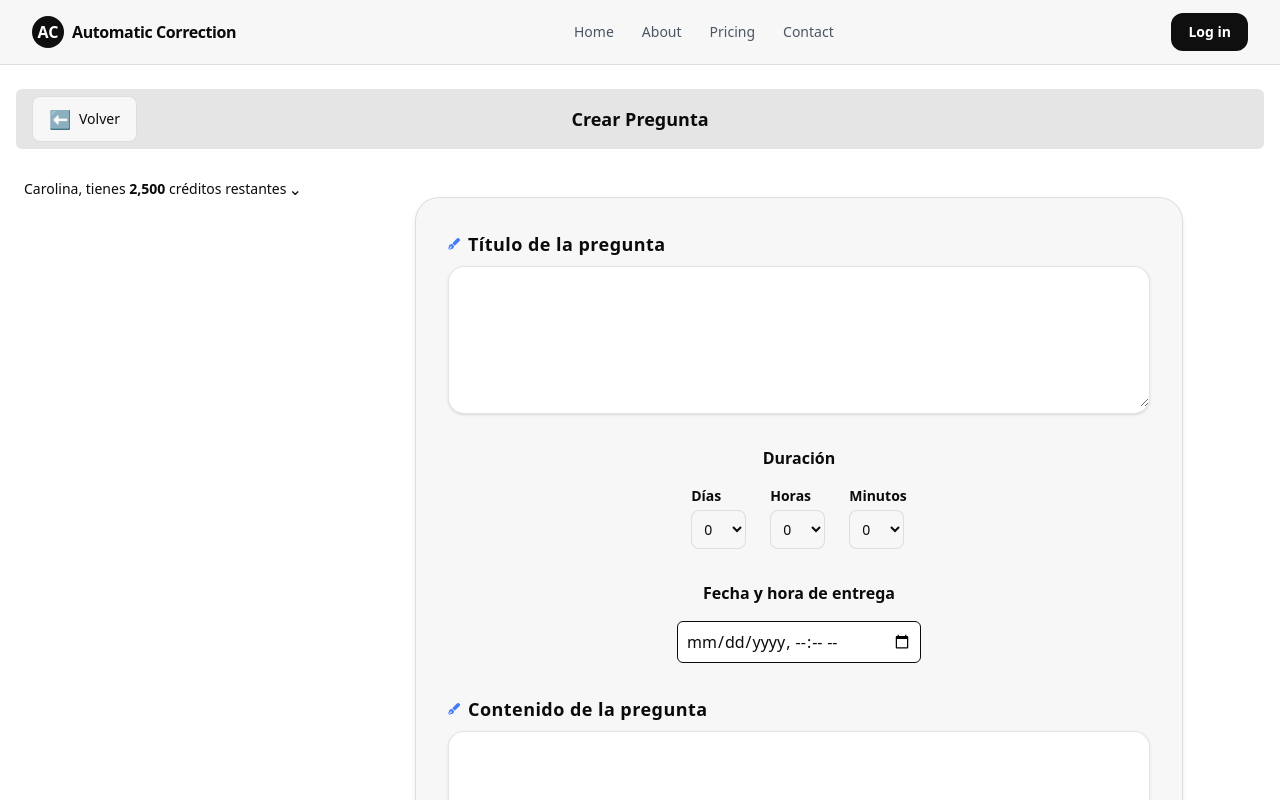
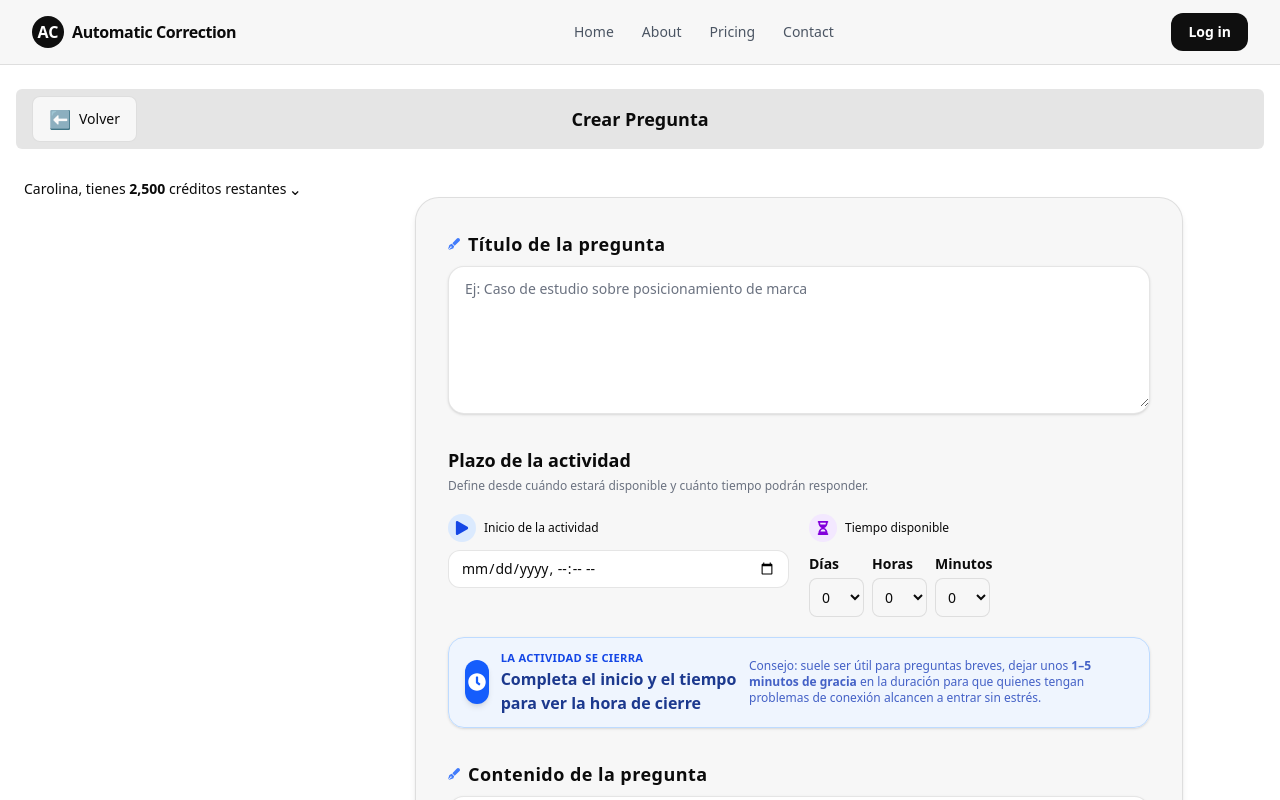
Before and after one commit to Correccion-Automatica/frontend, a React (Vite) app: page /teacher-profile/course-view/1/create-question in a window 1280 px wide. Built offline with nearby package versions, Linux system fonts and the light colour scheme; no server answers.

Commit message:
Quetion form updated

```diff
--- a/src/components/QuestionForm.jsx
+++ b/src/components/QuestionForm.jsx
@@ -8,13 +8,46 @@ import ButtonPrimary from "./ButtonPrimary";
 import ConfirmPopup from "./ConfirmPopUp";
 import { api } from "../lib/axios";
 
+/**
+ * Calcula la fecha/hora de finalización en base a:
+ * - fecha de inicio (startDateIso)
+ * - duración en días / horas / minutos
+ * Devuelve un string listo para mostrar en es-CL o null si falta info.
+ */
+function getEndDateLabel(startDateIso, days, hours, minutes) {
+  if (!startDateIso) return null;
+
+  const start = new Date(startDateIso);
+  if (Number.isNaN(start.getTime())) return null;
+
+  const totalMinutes =
+    (Number(days) || 0) * 24 * 60 +
+    (Number(hours) || 0) * 60 +
+    (Number(minutes) || 0);
+
+  if (totalMinutes <= 0) return null;
+
+  const end = new Date(start.getTime() + totalMinutes * 60 * 1000);
+
+  return end.toLocaleString("es-CL", {
+    dateStyle: "medium",
+    timeStyle: "short",
+  });
+}
+
 export default function QuestionForm({
-  title, setTitle,
-  days, setDays,
-  hours, setHours,
-  minutes, setMinutes,
-  dueDate, setDueDate,
-  content, setContent,
+  title,
+  setTitle,
+  days,
+  setDays,
+  hours,
+  setHours,
+  minutes,
+  setMinutes,
+  dueDate, // ahora lo usamos como INICIO de la actividad
+  setDueDate,
+  content,
+  setContent,
   mode = "view",
   userCredits = 1000000,
   pautaCost = 1000,
@@ -27,9 +60,10 @@ export default function QuestionForm({
   const [showSuccessBanner, setShowSuccessBanner] = useState(false);
   const [guidelineId, setGuidelineId] = useState(null);
   const [isPublished, setIsPublished] = useState(isPublishedInitial);
-  const [publishMessage, setPublishMessage] = useState(""); // 🔔 mensaje publicar/despublicar
+  const [publishMessage, setPublishMessage] = useState("");
 
   const readOnly = !isEditing;
+  const endDateLabel = getEndDateLabel(dueDate, days, hours, minutes);
 
   /* --------------------------------------------------------
    * 1) Buscar guideline
@@ -91,13 +125,11 @@ export default function QuestionForm({
 
       setIsPublished(newStatus);
 
-      // 🔔 Mensaje según acción
       const msg = newStatus
         ? "Pregunta publicada correctamente."
         : "Pregunta despublicada correctamente.";
       setPublishMessage(msg);
 
-      // Opcional: que desaparezca solo después de unos segundos
       setTimeout(() => setPublishMessage(""), 4000);
     } catch (err) {
       console.error("❌ Error al publicar/despublicar:", err);
@@ -105,22 +137,33 @@ export default function QuestionForm({
   };
 
   /* --------------------------------------------------------
-   * 4) PATCH guardar pregunta (totalmente desde aquí)
+   * 4) PATCH guardar pregunta
+   *    (solo cambiamos el cálculo del endDatetime)
    * -------------------------------------------------------- */
   const handleSave = async () => {
     try {
       const durationSeconds =
-        days * 24 * 3600 +
-        hours * 3600 +
-        minutes * 60;
+        (Number(days) || 0) * 24 * 3600 +
+        (Number(hours) || 0) * 3600 +
+        (Number(minutes) || 0) * 60;
+
+      // Calculamos fecha de cierre como inicio + duración
+      let endDatetime = null;
+      if (dueDate && durationSeconds > 0) {
+        const start = new Date(dueDate);
+        if (!Number.isNaN(start.getTime())) {
+          const end = new Date(start.getTime() + durationSeconds * 1000);
+          endDatetime = end.toISOString();
+        }
+      }
 
       // Body base (lo que siempre se puede editar)
       let body = {
         duration: durationSeconds,
-        endDatetime: dueDate ? new Date(dueDate).toISOString() : null,
+        endDatetime: endDatetime, // 👈 ahora es derivada, no el dueDate directo
       };
 
-      // Si NO hay guideline → permitir editar todo
+      // Si NO hay guideline → permitir editar todo (igual que antes)
       if (!guidelineId) {
         body.title = title;
         body.content = content;
@@ -139,11 +182,18 @@ export default function QuestionForm({
 
   return (
     <div className="mt-6 px-4 space-y-8 relative">
-
       {/* ✏️ EDITAR */}
       {mode === "view" && !isEditing && (
         <div className="absolute top-[-20px] right-[30px]">
-          <ButtonPrimary onClick={() => setIsEditing(true)}>
+          <ButtonPrimary
+            onClick={() => setIsEditing(true)}
+            className="
+              bg-gradient-to-r from-indigo-500 to-blue-500
+              text-white
+              hover:from-indigo-600 hover:to-blue-600
+              transition-colors
+            "
+          >
             ✏️ Editar
           </ButtonPrimary>
         </div>
@@ -168,24 +218,75 @@ export default function QuestionForm({
       )}
 
       {/* CARD */}
-      <div className="max-w-3xl mx-auto p-8 rounded-3xl
+      <div
+        className="max-w-3xl mx-auto p-8 rounded-3xl
                    bg-[var(--color-surface)] border border-[var(--color-border)]
-                      shadow-md space-y-8">
-
-        {/* TÍTULO */}
+                   shadow-md space-y-8"
+      >
+        {/* 📝 TÍTULO */}
         <TextAreaInput
           label="Título de la pregunta"
           value={title}
           onChange={setTitle}
-          readOnly={readOnly || guidelineId}  // bloqueado si hay pauta
+          placeholder="Ej: Caso de estudio sobre posicionamiento de marca"
+          readOnly={readOnly || guidelineId} // igual que en código 1
         />
 
-        {/* DURACIÓN */}
-        <div className="text-center">
-          <h2 className="text-md font-semibold mb-4 text-[var(--color-text)]">
-            Duración
+        {/* 🕒 PLAZO DE LA ACTIVIDAD (tiempo + estilos del código 2) */}
+        <section className="space-y-5">
+          <header className="space-y-1 text-center md:text-left">
+            <h2 className="text-base md:text-lg font-semibold text-[var(--color-text)]">
+              Plazo de la actividad
             </h2>
-          <div className="flex justify-center gap-6 flex-wrap">
+            <p className="text-xs text-[var(--color-muted)]">
+              Define desde cuándo estará disponible y cuánto tiempo podrán responder.
+            </p>
+          </header>
+
+          <div className="grid gap-5 md:grid-cols-2">
+            {/* 📅 Inicio de la actividad */}
+            <div className="space-y-2">
+              <div className="flex items-center gap-2 text-xs font-medium text-[var(--color-text)]">
+                <span className="inline-flex h-7 w-7 items-center justify-center rounded-full bg-blue-100 text-blue-700 text-sm">
+                  <FaPlay />
+                </span>
+                <span>Inicio de la actividad</span>
+              </div>
+
+              {!readOnly ? (
+                <input
+                  type="datetime-local"
+                  value={dueDate || ""}
+                  onChange={(e) => setDueDate(e.target.value)}
+                  min={new Date().toISOString().slice(0, 16)}
+                  className="w-full rounded-xl border border-[var(--color-border)]
+                             bg-[var(--color-background)] px-3 py-2 text-sm
+                             text-[var(--color-text)] outline-none
+                             hover:border-indigo-400
+                             focus:ring-2 focus:ring-indigo-400/80"
+                />
+              ) : (
+                <p className="text-sm text-[var(--color-muted)]">
+                  {dueDate
+                    ? new Date(dueDate).toLocaleString("es-CL", {
+                        dateStyle: "medium",
+                        timeStyle: "short",
+                      })
+                    : "No definido"}
+                </p>
+              )}
+            </div>
+
+            {/* ⏱ Tiempo disponible */}
+            <div className="space-y-3">
+              <div className="flex items-center gap-2 text-xs font-medium text-[var(--color-text)]">
+                <span className="inline-flex h-7 w-7 items-center justify-center rounded-full bg-purple-100 text-purple-700 text-sm">
+                  <FaHourglassHalf />
+                </span>
+                <span>Tiempo disponible</span>
+              </div>
+
+              <div className="flex flex-wrap gap-2">
                 <PrimaryToggle
                   label="Días"
                   value={days}
@@ -209,51 +310,57 @@ export default function QuestionForm({
                 />
               </div>
             </div>
-
-        {/* FECHA */}
-        <div className="text-center">
-          <h2 className="text-md font-semibold mb-4 text-[var(--color-text)]">
-            Fecha y hora de entrega
-          </h2>
-
-          {readOnly ? (
-            <p className="text-[var(--color-muted)]">
-              {dueDate ? new Date(dueDate).toLocaleString("es-CL") : "No definida"}
-            </p>
-          ) : (
-            <input
-              type="datetime-local"
-              value={dueDate || ""}
-              onChange={(e) => setDueDate(e.target.value)}
-              min={new Date().toISOString().slice(0, 16)}
-              className="p-2 rounded-md border bg-[var(--color-background)]"
-            />
-          )}
           </div>
 
-        {/* CONTENIDO */}
+          {/* Tarjeta de finalización: "La actividad se cierra" */}
+          <div className="mt-2 rounded-2xl border border-blue-200 bg-blue-50/90 px-4 py-3 shadow-sm flex flex-col gap-3 sm:flex-row sm:items-center sm:justify-between">
+            <div className="flex items-center gap-3">
+              <div className="flex h-11 w-11 items-center justify-center rounded-full bg-blue-600 text-white shadow-md">
+                <FaClock className="text-lg" />
+              </div>
+              <div>
+                <p className="text-[0.7rem] font-semibold uppercase tracking-wide text-blue-700">
+                  La actividad se cierra
+                </p>
+                <p className="text-sm md:text-base font-bold text-blue-900">
+                  {endDateLabel
+                    ? endDateLabel
+                    : "Completa el inicio y el tiempo para ver la hora de cierre"}
+                </p>
+              </div>
+            </div>
+
+            <p className="text-[0.7rem] sm:text-xs text-blue-800/80 max-w-sm">
+              Consejo: suele ser útil para preguntas breves, dejar unos{" "}
+              <span className="font-semibold">1–5 minutos de gracia</span> en la
+              duración para que quienes tengan problemas de conexión alcancen a
+              entrar sin estrés.
+            </p>
+          </div>
+        </section>
+
+        {/* 💬 CONTENIDO */}
         <TextAreaInput
           label="Contenido de la pregunta"
           value={content}
           onChange={setContent}
-          readOnly={readOnly || guidelineId} // bloqueado si hay pauta
+          readOnly={readOnly || guidelineId}
         />
 
-        {/* PAUTA + PUBLICAR */}
+        {/* PAUTA + PUBLICAR (igual que en código 1) */}
         <div className="flex justify-center gap-4 pt-4">
-
-          {/* PAUTA */}
           {guidelineId ? (
             <ButtonPrimary onClick={handleDownloadPDF}>
               📄 Descargar pauta
             </ButtonPrimary>
           ) : (
-            <Link to={`/teacher-profile/course-view/${courseId}/question/${questionId}/create-guideline`}>
+            <Link
+              to={`/teacher-profile/course-view/${courseId}/question/${questionId}/create-guideline`}
+            >
               <ButtonPrimary>⚙️ Generar pauta</ButtonPrimary>
             </Link>
           )}
 
-          {/* PUBLICAR SIEMPRE ACTIVO */}
           <ButtonPrimary
             onClick={handleTogglePublish}
             className={`${isPublished ? "bg-red-600 hover:bg-red-700" : ""}`}
@@ -269,7 +376,16 @@ export default function QuestionForm({
               <ButtonPrimary>Cancelar</ButtonPrimary>
             </Link>
 
-            <ButtonPrimary onClick={handleSave}>
+            <ButtonPrimary
+              onClick={handleSave}
+              className="
+                bg-gradient-to-r from-indigo-500 to-blue-500
+                text-white
+                hover:from-indigo-600 hover:to-blue-600
+                px-4 py-2 rounded-xl text-sm shadow-md
+                transition-colors
+              "
+            >
               Guardar Pregunta
             </ButtonPrimary>
           </div>
```
Also changed, not shown: 1 other file (tests, documents, lock files or other folders). Lines whose indentation alone changed are shown as unchanged.
